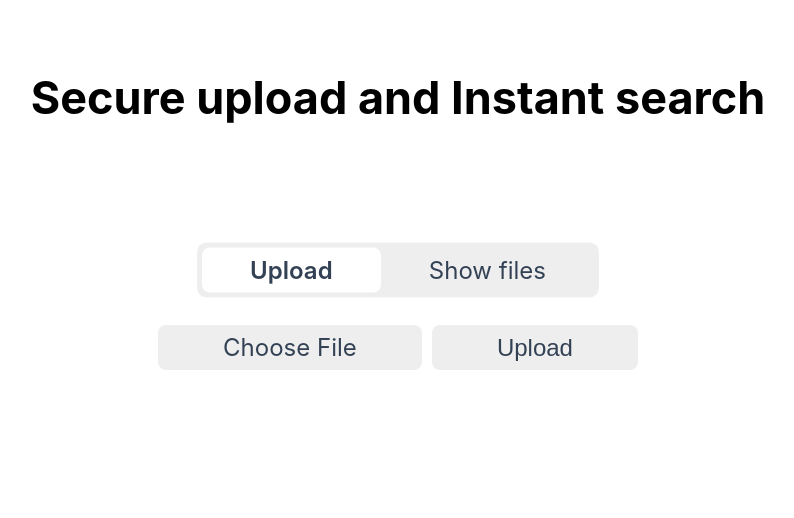
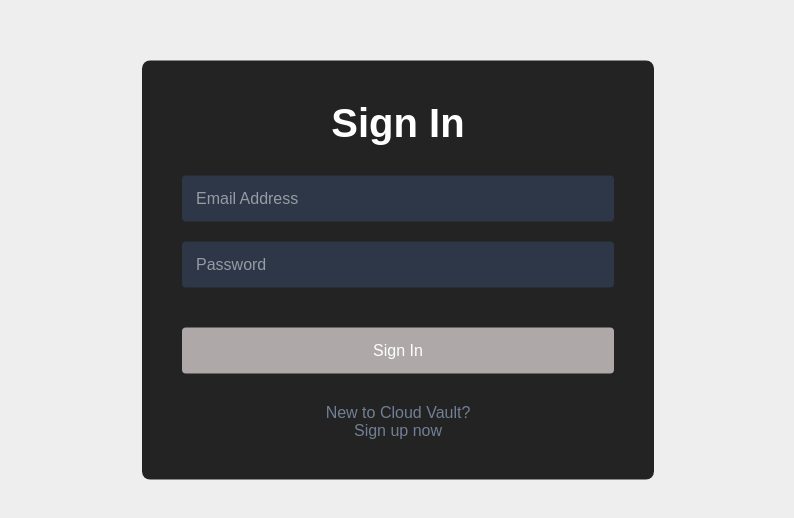
Before and after one commit to Shahi77/CloudVault, a React (Create React App) app in the folder client/: page / in a window 1280 px wide. Shown: the part 130-648 px from the top of the page, without its empty margins (242-1036 px from the left). Built offline with nearby package versions, Linux system fonts and the light colour scheme.

Commit message:
adding authentication

```diff
--- a/client/src/App.js
+++ b/client/src/App.js
@@ -1,12 +1,19 @@
 import "./App.css";
 import HomePage from "./pages/homePage/homePage";
 import { BrowserRouter, Routes, Route } from "react-router-dom";
+import Login from "./pages/login/login";
+import React, { useState } from "react";
 function App() {
+  const [isLoggedIn, setIsLoggedIn] = useState(false);
   return (
     <>
       <BrowserRouter>
         <Routes>
-          <Route path="/" element={<HomePage />}></Route>
+          {!isLoggedIn ? (
+            <Route path="/" element={<Login setIsLoggedIn={setIsLoggedIn} />} />
+          ) : (
+            <Route path="/" element={<HomePage />} />
+          )}
         </Routes>
       </BrowserRouter>
     </>
--- /dev/null
+++ b/client/src/pages/login/login.css
@@ -0,0 +1,89 @@
+/* Reset and base styles */
+* {
+    box-sizing: border-box;
+    margin: 0;
+    padding: 0;
+}
+
+body {
+    font-family: Arial, sans-serif;
+    background-color: #EEE;
+    /* Example background color */
+}
+
+.login-form {
+    width: 40%;
+    max-width: 600px;
+    padding: 40px;
+    background-color: rgba(0, 0, 0, 0.85);
+    position: absolute;
+    top: 50%;
+    left: 50%;
+    transform: translate(-50%, -50%);
+    text-align: center;
+    color: white;
+    border-radius: 8px;
+}
+
+.login-form h1 {
+    font-size: 2.5rem;
+    font-weight: bold;
+    margin-bottom: 20px;
+}
+
+.login-form input[type="text"],
+.login-form input[type="password"] {
+    width: 100%;
+    padding: 14px;
+    margin: 10px 0;
+    background-color: #2d3748;
+    border: none;
+    border-radius: 4px;
+    color: white;
+    font-size: 1rem;
+}
+
+.login-form input[type="text"]::placeholder,
+.login-form input[type="password"]::placeholder {
+    color: rgba(255, 255, 255, 0.5);
+}
+
+.login-form .error-message {
+    color: gray;
+    font-weight: bold;
+    font-size: 1.25rem;
+    margin-top: 10px;
+}
+
+.login-form button {
+    width: 100%;
+    padding: 14px;
+    margin: 20px 0;
+    background-color: #afa8a8;
+    border: none;
+    border-radius: 4px;
+    color: white;
+    font-size: 1rem;
+    cursor: pointer;
+}
+
+.login-form button:hover {
+    background-color: #c8bcbc;
+}
+
+.login-form .switch-text {
+    color: #718096;
+}
+
+.login-form .switch-link {
+    margin-top: 10px;
+}
+
+.login-form .switch-link a {
+    color: #718096;
+    text-decoration: none;
+}
+
+.login-form .switch-link a:hover {
+    text-decoration: underline;
+}
--- /dev/null
+++ b/client/src/pages/login/login.jsx
@@ -0,0 +1,62 @@
+import React, { useRef, useState } from "react";
+import { Link } from "react-router-dom";
+//import checkValidateData from "../utils/validate";
+
+import "./login.css";
+import checkValidateData from "../../utils/validate";
+
+const Login = () => {
+  const [isSignIn, setIsSignIn] = useState(true);
+  const [errorMessage, setErrorMessage] = useState(null);
+  const emailRef = useRef(null);
+  const passwordRef = useRef(null);
+
+  const toggleSignIn = () => {
+    setIsSignIn(!isSignIn);
+  };
+
+  const handleButtonClick = () => {
+    const message = checkValidateData(
+      emailRef.current.value,
+      passwordRef.current.value
+    );
+    setErrorMessage(message);
+  };
+
+  return (
+    <div>
+      <form onSubmit={(e) => e.preventDefault()} className="login-form">
+        <h1 className="form-title">{isSignIn ? "Sign In" : "Sign Up"}</h1>
+        {!isSignIn && (
+          <input type="text" placeholder="Full Name" className="input-field" />
+        )}
+        <input
+          ref={emailRef}
+          type="text"
+          placeholder="Email Address"
+          className="input-field"
+        />
+        <input
+          ref={passwordRef}
+          type="password"
+          placeholder="Password"
+          className="input-field"
+        />
+        <p className="error-message">{errorMessage}</p>
+        <button className="submit-button" onClick={handleButtonClick}>
+          {isSignIn ? "Sign In" : "Sign Up"}
+        </button>
+        <div className="switch-link">
+          <p className="switch-text">
+            {isSignIn ? "New to Cloud Vault?" : "Already a User?"}
+          </p>
+          <Link className="switch-link-text" to={"/#"} onClick={toggleSignIn}>
+            {isSignIn ? "Sign up now" : "Sign in"}
+          </Link>
+        </div>
+      </form>
+    </div>
+  );
+};
+
+export default Login;
--- /dev/null
+++ b/client/src/utils/validate.jsx
@@ -0,0 +1,15 @@
+const checkValidateData = (email, password) => {
+  const isEmailValid = /^([a-zA-Z0-9._%-]+@[a-zA-Z0-9.-]+\.[a-zA-Z]{2,})$/.test(
+    email
+  );
+  const isPasswordValid =
+    /^(?=.*\d)(?=.*[a-z])(?=.*[A-Z])(?=.*[a-zA-Z]).{8,}$/.test(password);
+
+  if (!isEmailValid) return "Email ID is not valid";
+  if (!isPasswordValid) return "Password is not valid";
+
+  if (isEmailValid && isPasswordValid) {
+    return null;
+  }
+};
+export default checkValidateData;
```
